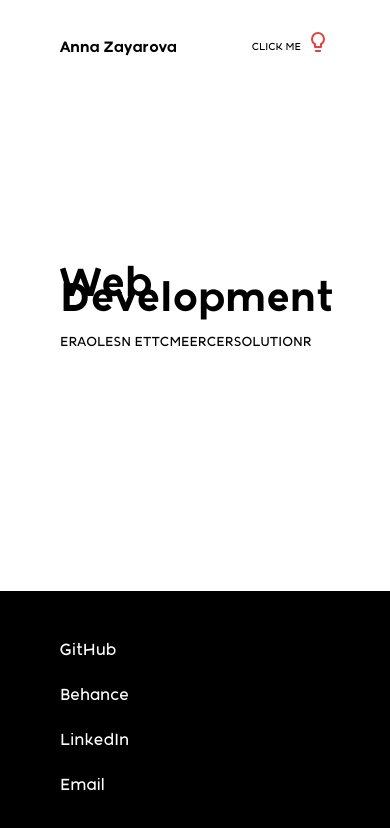
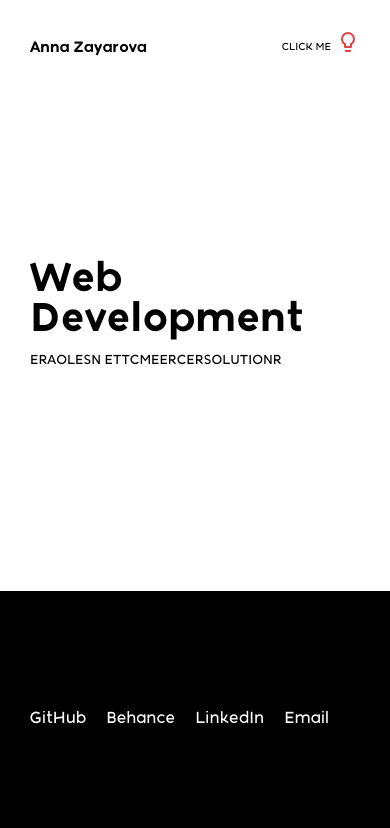
Before and after one commit to annazayarova/Personal, a React (Create React App) app: page / in a window 390 px wide. Shown: the top 828 px of the page. Built offline with nearby package versions, Linux system fonts and the light colour scheme.

Commit message:
update mobile styles

```diff
--- a/package.json
+++ b/package.json
@@ -2,7 +2,9 @@
   "name": "myportfolio",
   "version": "0.1.0",
   "private": true,
+  "homepage": "http://annazayarova.com",
   "dependencies": {
+    "gh-pages": "^2.0.1",
     "react": "^16.6.0",
     "react-dom": "^16.6.0",
     "react-router-dom": "^4.3.1",
@@ -10,6 +12,8 @@
     "styled-components": "^4.0.2"
   },
   "scripts": {
+    "predeploy": "npm run build",
+    "deploy": "gh-pages -b master -d build",
     "start": "react-scripts start",
     "build": "react-scripts build",
     "test": "react-scripts test",
--- a/src/components/Footer.js
+++ b/src/components/Footer.js
@@ -1,4 +1,4 @@
-import React, { Component } from 'react';
+import React from 'react';
 
 import styled from "styled-components";
 
@@ -43,9 +43,7 @@ const Wrapper = styled.div`
     width: 100%;
 
     @media (max-width: 576px) {
-        align-items: flex-start;
-        flex-direction: column;
-        justify-content: center;
+        padding-left: 30px;
     }
 `;
 
@@ -53,9 +51,9 @@ const StyledLink = styled.a`
     color: ${ props => props.theme.bg };
     font-size: 16px;
     font-family: "kotori_roseregular";
-    margin: 0 40px 0 0;
+    margin-right: 40px;
 
     @media (max-width: 576px) {
-        margin: 15px 0
+        margin-right: 20px;
     }
 `;
--- a/src/components/Header.js
+++ b/src/components/Header.js
@@ -1,4 +1,4 @@
-import React, { PureComponent } from 'react';
+import React from 'react';
 
 import { Link } from "react-router-dom";
 import styled from "styled-components";
@@ -35,6 +35,10 @@ const Head = styled.header`
     position: fixed;
     width: 100%;
     z-index: 1;
+
+    @media (max-width: 576px) {
+        padding: 30px;
+    }
 `;
 
 const Logo = styled.div`
--- a/src/components/Home.js
+++ b/src/components/Home.js
@@ -44,6 +44,7 @@ const Title = styled.div`
     padding-left: 60px;
 
     @media (max-width: 576px) {
+        padding-left: 30px;
     }
 `;
 
@@ -51,7 +52,8 @@ const H2 = styled.h2`
     color: ${ props => props.theme.text };
     font-family: "kotori_rosebold";
     font-size: 60px;
-    margin-bottom: 20px;
+    line-height: 40px;
+    margin-bottom: 5px;
     padding: 0;
 
     @media (max-width: 576px) {
```
Also changed, not shown: 2 other files (tests, documents, lock files or other folders).
